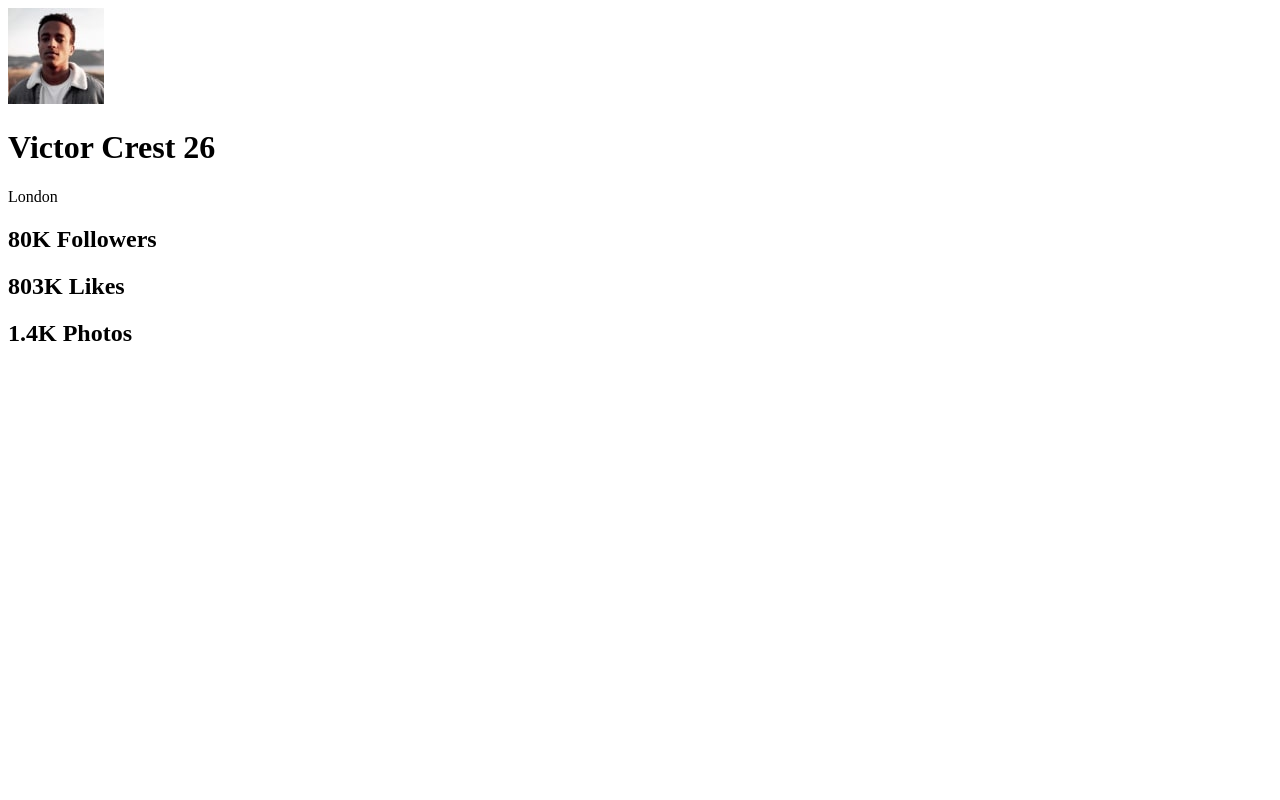
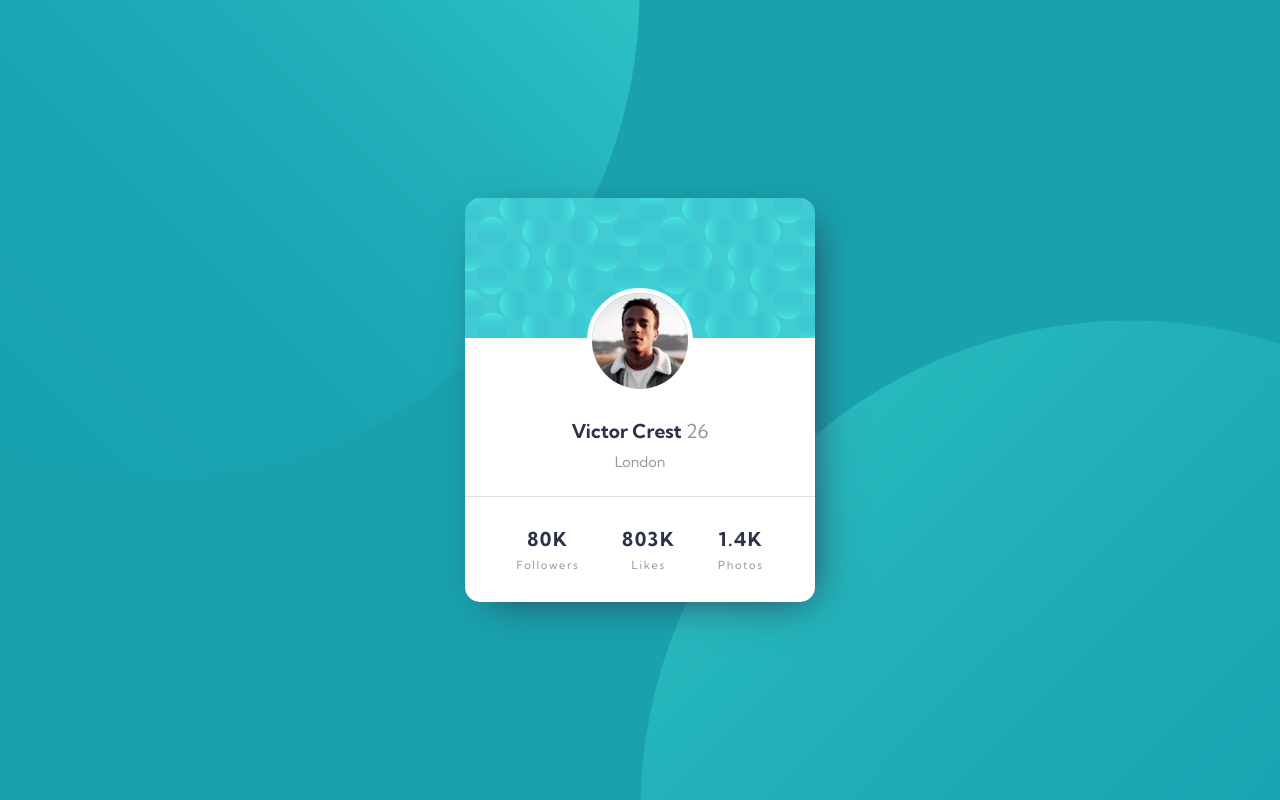
Before and after one commit to Tom2612/Profile_Card, a plain HTML site: page index.html in a window 1280 px wide. Drawn offline with Linux system fonts and the light colour scheme.

Commit message:
Update index.html

```diff
--- a/index.html
+++ b/index.html
@@ -5,8 +5,8 @@
     <meta charset="UTF-8">
     <meta http-equiv="X-UA-Compatible" content="IE=edge">
     <meta name="viewport" content="width=device-width, initial-scale=1.0">
-    <title>Final Attempt</title>
-    <link rel="stylesheet" href="backgroundstyle.css">
+    <title>Profile Card</title>
+    <link rel="stylesheet" href="style.css">
     <link href="https://fonts.googleapis.com/css2?family=Kumbh+Sans:wght@400;700&display=swap" rel="stylesheet">
 
 </head>
```
